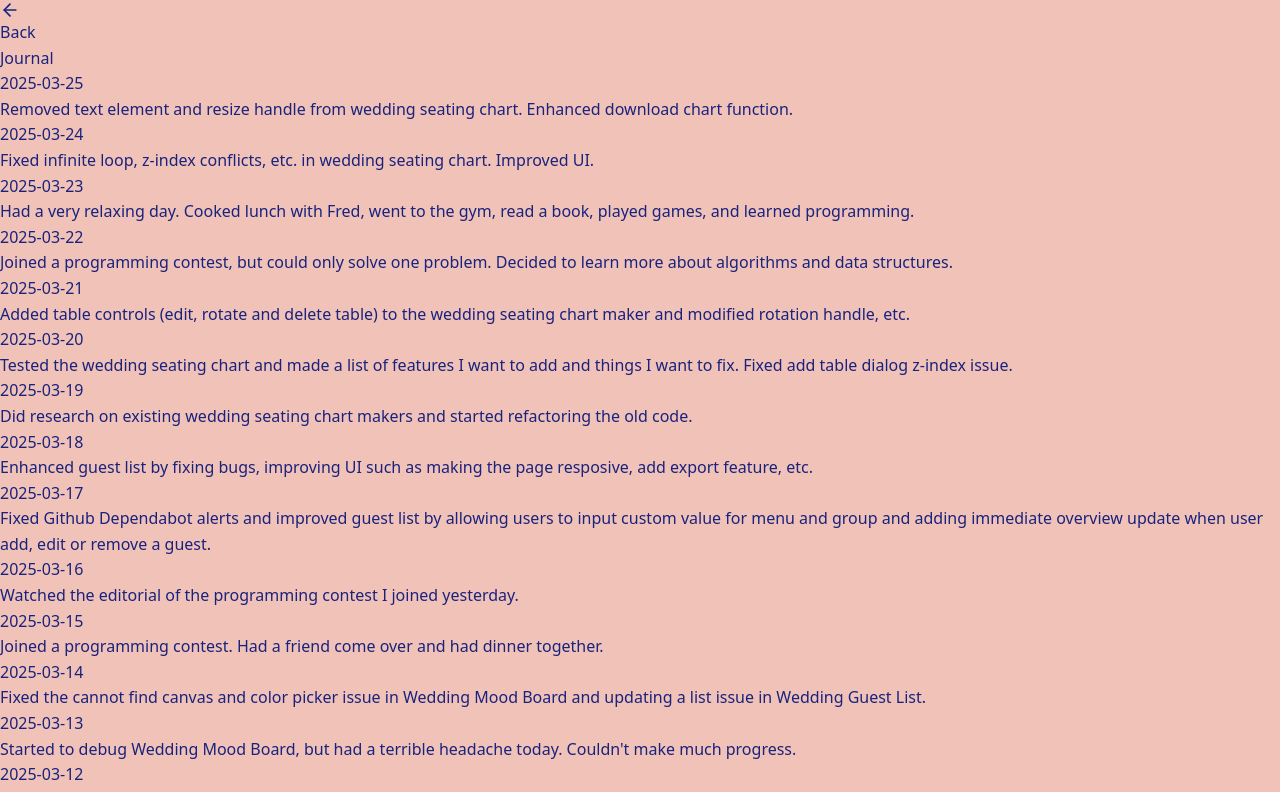
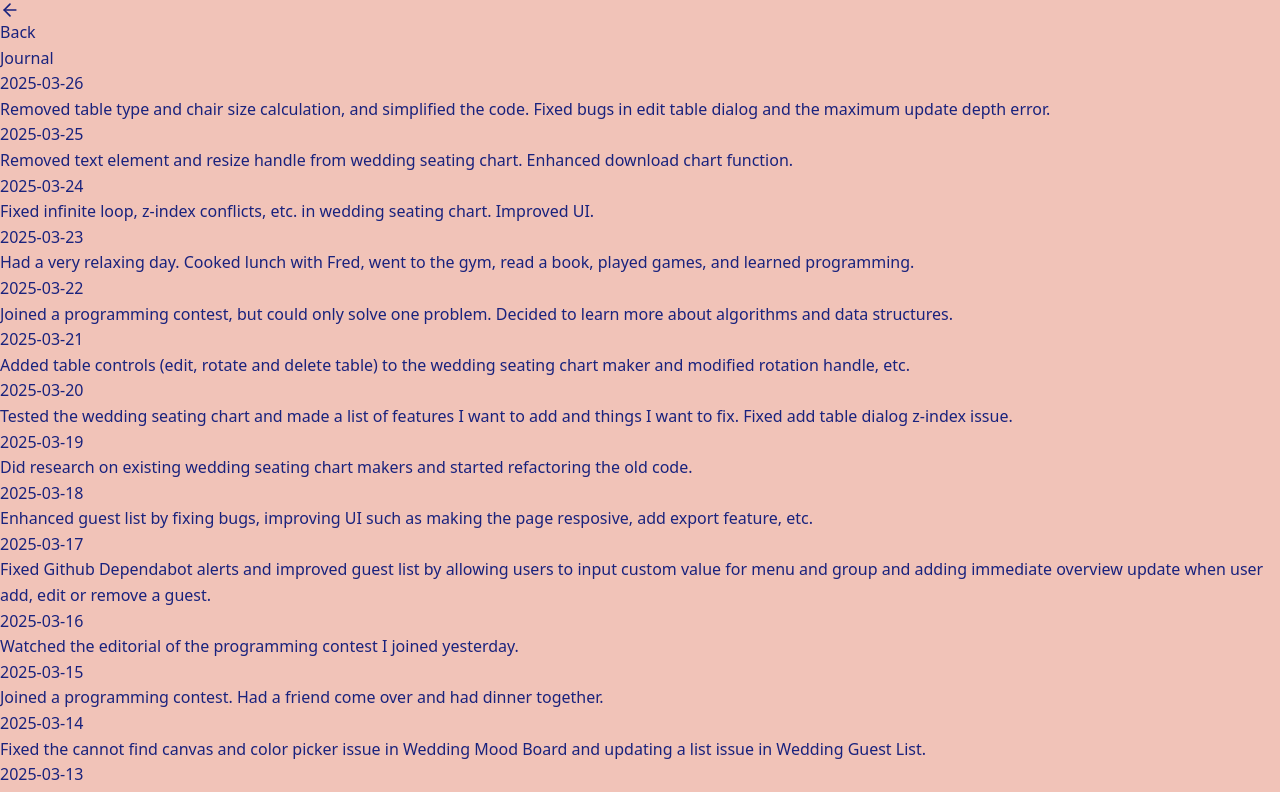
Before and after one commit to minamicode/minamicode.com, a Next.js app: page /journal in a window 1280 px wide. Shown: the top 792 px of the page. Built offline with nearby package versions, Linux system fonts and the light colour scheme.

Commit message:
add a journal entry

```diff
--- a/src/app/_components/JournalEntries.tsx
+++ b/src/app/_components/JournalEntries.tsx
@@ -6,6 +6,10 @@ type JournalEntry = {
 };
 
 const entries: JournalEntry[] = [
+  {
+    date: "2025-03-26",
+    text: "Removed table type and chair size calculation, and simplified the code. Fixed bugs in edit table dialog and the maximum update depth error.",
+  },
   {
     date: "2025-03-25",
     text: "Removed text element and resize handle from wedding seating chart. Enhanced download chart function.",
```
